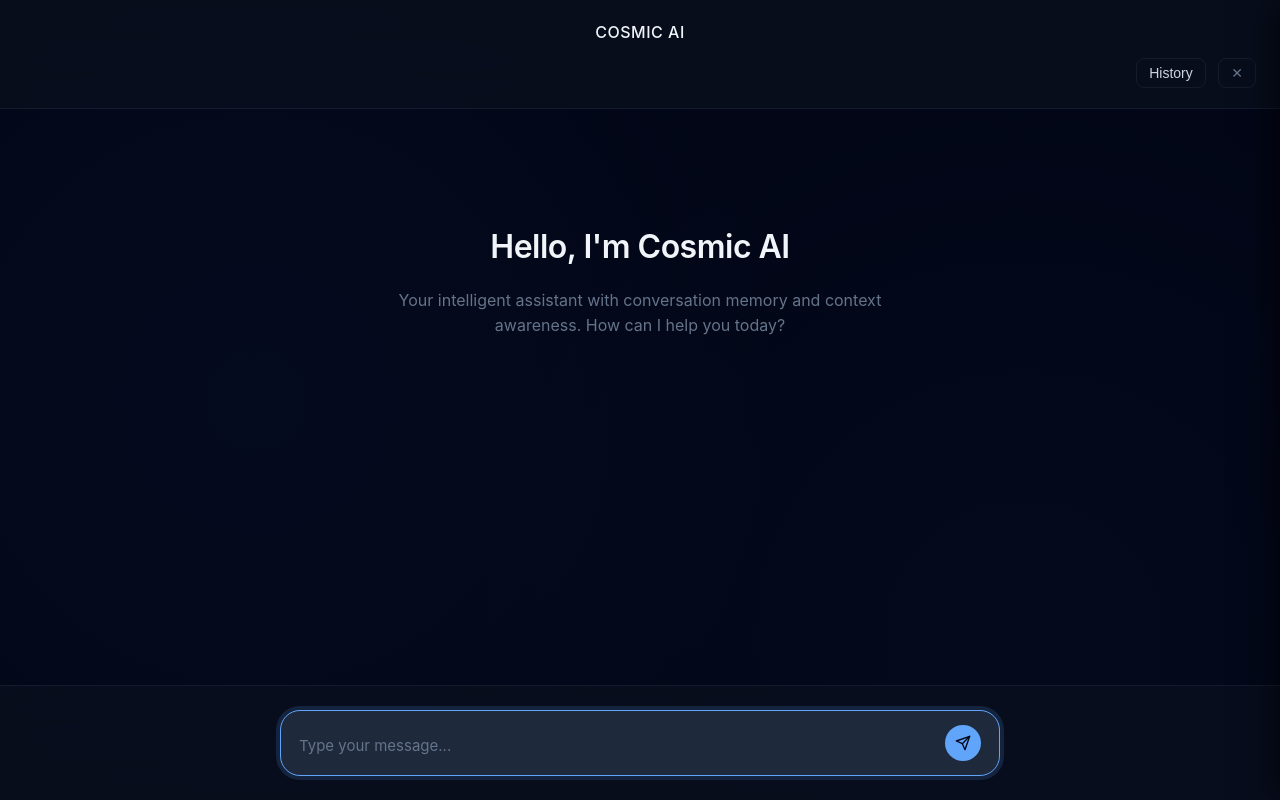
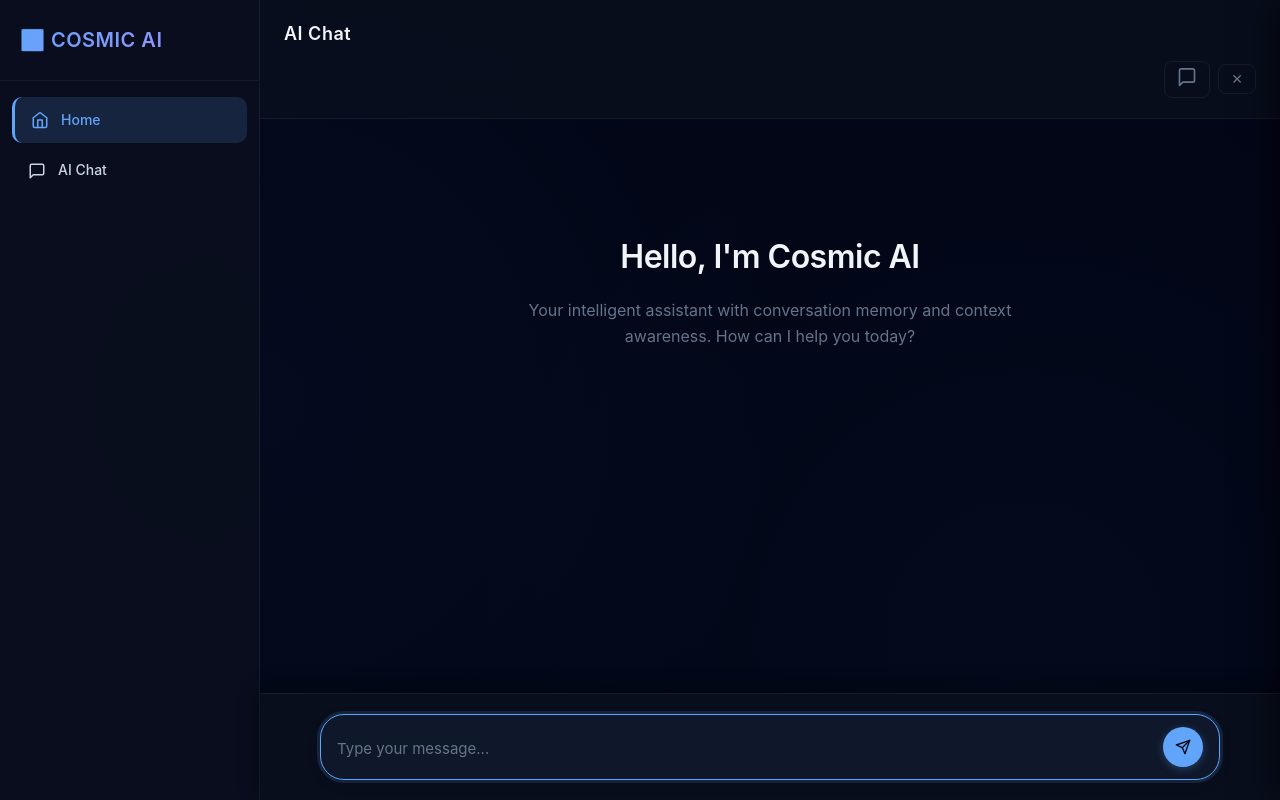
Before and after one commit to linkhanthtel/cosmic-ai, a Flask app: page / in a window 1280 px wide. Run offline with Flask 3, Linux system fonts and the light colour scheme; data that the repository does not hold is empty.

Commit message:
Update chat.html

```diff
--- a/templates/chat.html
+++ b/templates/chat.html
@@ -1,52 +1,17 @@
-<!DOCTYPE html>
-<html lang="en">
-<head>
-    <meta charset="UTF-8">
-    <meta name="viewport" content="width=device-width, initial-scale=1.0">
-    <title>AI Chat</title>
+{% extends "base.html" %}
+
+{% block title %}AI Chat - Cosmic AI{% endblock %}
+
+{% block extra_css %}
 <style>
-        * {
-            margin: 0;
-            padding: 0;
-            box-sizing: border-box;
-        }
-
-        :root {
-            --navy-darkest: #020617;
-            --navy-dark: #0a0f1e;
-            --navy-primary: #0f172a;
-            --navy-secondary: #1e293b;
-            --navy-accent: #334155;
-            --text-primary: #f1f5f9;
-            --text-secondary: #cbd5e1;
-            --text-muted: #64748b;
-            --accent-blue: #60a5fa;
-            --accent-blue-hover: #3b82f6;
-            --accent-glow: rgba(96, 165, 250, 0.15);
-            --border: rgba(51, 65, 85, 0.3);
-            --shadow: rgba(0, 0, 0, 0.5);
-        }
-
-        body {
-            font-family: -apple-system, BlinkMacSystemFont, 'Segoe UI', 'Roboto', 'Oxygen', 'Ubuntu', 'Cantarell', sans-serif;
-            background: var(--navy-darkest);
-            color: var(--text-primary);
-            line-height: 1.6;
-            height: 100vh;
-            overflow: hidden;
-            background-image:
-                radial-gradient(circle at 20% 50%, rgba(96, 165, 250, 0.03) 0%, transparent 50%),
-                radial-gradient(circle at 80% 80%, rgba(96, 165, 250, 0.02) 0%, transparent 50%);
-        }
-
-        .app {
+    .chat-app {
         display: flex;
         flex-direction: column;
         height: 100vh;
         max-width: 100vw;
     }
 
-        .header {
+    .chat-header {
         background: rgba(10, 15, 30, 0.8);
         backdrop-filter: blur(20px);
         border-bottom: 1px solid var(--border);
@@ -56,20 +21,18 @@
         z-index: 100;
     }
 
-        .header h1 {
-            font-size: 16px;
-            font-weight: 500;
+    .chat-header h2 {
+        font-size: 18px;
+        font-weight: 600;
         color: var(--text-primary);
-            text-align: center;
+        margin-bottom: 12px;
         letter-spacing: 0.5px;
-            margin-bottom: 12px;
     }
 
     .conversation-info {
         display: flex;
         justify-content: space-between;
         align-items: center;
-            margin-top: 12px;
         gap: 12px;
     }
 
@@ -97,7 +60,7 @@
         border-color: rgba(96, 165, 250, 0.25);
     }
 
-        .clear-btn {
+    .clear-btn, .history-toggle-btn {
         background: transparent;
         color: var(--text-muted);
         border: 1px solid var(--border);
@@ -114,10 +77,22 @@
         border-color: rgba(239, 68, 68, 0.3);
     }
 
+    .history-toggle-btn:hover {
+        background: rgba(96, 165, 250, 0.08);
+        color: var(--accent-blue);
+        border-color: rgba(96, 165, 250, 0.25);
+    }
+
+    .header-actions {
+        display: flex;
+        gap: 8px;
+        align-items: center;
+    }
+
     .chat-container {
         flex: 1;
         overflow-y: auto;
-            padding: 32px 24px;
+        padding: 32px 24px 120px 24px;
         background: transparent;
         scroll-behavior: smooth;
     }
@@ -212,15 +187,21 @@
     }
 
     .input-container {
-            background: rgba(10, 15, 30, 0.8);
+        position: fixed;
+        bottom: 0;
+        left: 260px;
+        right: 0;
+        background: rgba(10, 15, 30, 0.95);
         backdrop-filter: blur(20px);
         border-top: 1px solid var(--border);
-            padding: 24px;
+        padding: 20px 24px;
+        z-index: 100;
+        box-shadow: 0 -4px 20px rgba(0, 0, 0, 0.3);
     }
 
     .input-wrapper {
         position: relative;
-            max-width: 720px;
+        max-width: 900px;
         margin: 0 auto;
     }
 
@@ -228,17 +209,18 @@
         display: flex;
         align-items: flex-end;
         gap: 12px;
-            background: var(--navy-primary);
-            border: 1px solid var(--border);
-            border-radius: 20px;
-            padding: 14px 18px;
+        background: var(--navy-secondary);
+        border: 1.5px solid var(--border);
+        border-radius: 24px;
+        padding: 12px 16px;
         transition: all 0.3s cubic-bezier(0.16, 1, 0.3, 1);
+        box-shadow: 0 2px 8px rgba(0, 0, 0, 0.1);
     }
 
     .input-group:focus-within {
         border-color: var(--accent-blue);
-            background: var(--navy-secondary);
-            box-shadow: 0 0 0 4px var(--accent-glow);
+        background: var(--navy-primary);
+        box-shadow: 0 0 0 3px var(--accent-glow), 0 4px 12px rgba(0, 0, 0, 0.15);
     }
 
     .message-input {
@@ -247,11 +229,11 @@
         outline: none;
         background: transparent;
         font-size: 15px;
-            line-height: 1.5;
-            padding: 4px 0;
+        line-height: 1.6;
+        padding: 6px 0;
         resize: none;
         min-height: 24px;
-            max-height: 120px;
+        max-height: 150px;
         font-family: inherit;
         color: var(--text-primary);
     }
@@ -265,30 +247,33 @@
         color: var(--navy-darkest);
         border: none;
         border-radius: 50%;
-            width: 36px;
-            height: 36px;
+        width: 40px;
+        height: 40px;
         display: flex;
         align-items: center;
         justify-content: center;
         cursor: pointer;
         transition: all 0.2s cubic-bezier(0.16, 1, 0.3, 1);
         flex-shrink: 0;
+        box-shadow: 0 2px 8px rgba(96, 165, 250, 0.3);
     }
 
     .send-button:hover:not(:disabled) {
-            transform: scale(1.05);
-            box-shadow: 0 0 20px var(--accent-glow), 0 0 40px var(--accent-glow);
+        transform: scale(1.08);
+        background: var(--accent-blue-hover);
+        box-shadow: 0 4px 16px rgba(96, 165, 250, 0.4);
     }
 
     .send-button:active {
-            transform: scale(0.95);
+        transform: scale(0.96);
     }
 
     .send-button:disabled {
         background: var(--navy-accent);
         color: var(--text-muted);
         cursor: not-allowed;
-            opacity: 0.4;
+        opacity: 0.5;
+        box-shadow: none;
     }
 
     .typing-indicator {
@@ -396,116 +381,6 @@
         line-height: 1.6;
     }
 
-        .welcome-features {
-            display: none;
-        }
-
-        @media (max-width: 768px) {
-            .header {
-                padding: 16px 20px;
-            }
-
-            .header h1 {
-                font-size: 15px;
-            }
-
-            .chat-container {
-                padding: 24px 16px;
-            }
-
-            .message {
-                margin-bottom: 24px;
-            }
-
-            .message-content {
-                max-width: 80%;
-                font-size: 14px;
-            }
-
-            .input-container {
-                padding: 16px;
-            }
-
-            .input-group {
-                padding: 12px 16px;
-            }
-
-            .message-input {
-                font-size: 16px;
-            }
-
-            .status-message {
-                right: 16px;
-                left: 16px;
-                transform: translateY(calc(-100% - 24px));
-            }
-
-            .status-message.show {
-                transform: translateY(0);
-            }
-
-            .welcome-message {
-                padding: 60px 20px;
-            }
-
-            .welcome-message h2 {
-                font-size: 26px;
-            }
-
-            .welcome-message p {
-                font-size: 15px;
-            }
-        }
-
-        @media (min-width: 769px) and (max-width: 1024px) {
-            .message-content {
-                max-width: 70%;
-            }
-        }
-
-        @media (min-width: 1440px) {
-            .app {
-                max-width: 1100px;
-                margin: 0 auto;
-            }
-        }
-
-        @media (prefers-reduced-motion: reduce) {
-            .message, .typing-dot, .status-message, .send-button, .input-group {
-                animation: none;
-                transition: none;
-            }
-        }
-
-        .send-button:focus-visible,
-        .clear-btn:focus-visible {
-            outline: 2px solid var(--accent-blue);
-            outline-offset: 2px;
-        }
-
-        .message-input:focus {
-            outline: none;
-        }
-
-        /* History panel */
-        .history-toggle {
-            background: transparent;
-            color: var(--text-secondary);
-            border: 1px solid var(--border);
-            border-radius: 8px;
-            padding: 6px 12px;
-            font-size: 14px;
-            cursor: pointer;
-            transition: all 0.2s ease;
-            margin-right: 8px;
-        }
-
-        .history-toggle:hover {
-            background: rgba(96, 165, 250, 0.08);
-            color: var(--accent-blue);
-            border-color: rgba(96, 165, 250, 0.25);
-        }
-
     .history-panel {
         position: fixed;
         top: 0;
@@ -524,7 +399,7 @@
         flex-direction: column;
     }
 
-        .history-panel.show {
+    .history-panel.open {
         transform: translateX(0);
     }
 
@@ -536,14 +411,14 @@
         border-bottom: 1px solid var(--border);
     }
 
-        .history-title {
+    .history-header h3 {
         font-size: 14px;
         font-weight: 600;
         color: var(--text-primary);
         letter-spacing: 0.3px;
     }
 
-        .history-close {
+    .close-history-btn {
         background: transparent;
         color: var(--text-muted);
         border: 1px solid var(--border);
@@ -551,6 +426,13 @@
         padding: 6px 10px;
         font-size: 13px;
         cursor: pointer;
+        transition: all 0.2s ease;
+    }
+
+    .close-history-btn:hover {
+        background: rgba(96, 165, 250, 0.08);
+        color: var(--accent-blue);
+        border-color: rgba(96, 165, 250, 0.25);
     }
 
     .history-list {
@@ -577,16 +459,96 @@
         font-size: 12px;
         color: var(--text-secondary);
     }
+
+    .no-history {
+        padding: 16px;
+        color: var(--text-muted);
+        font-size: 13px;
+        text-align: center;
+    }
+
+    @media (max-width: 768px) {
+        .chat-header {
+            padding: 16px 20px;
+        }
+
+        .chat-header h2 {
+            font-size: 16px;
+        }
+
+        .chat-container {
+            padding: 24px 16px;
+        }
+
+        .message {
+            margin-bottom: 24px;
+        }
+
+        .message-content {
+            max-width: 80%;
+            font-size: 14px;
+        }
+
+        .chat-container {
+            padding: 24px 16px 140px 16px;
+        }
+
+        .input-container {
+            left: 0;
+            padding: 16px;
+        }
+
+        .input-group {
+            padding: 10px 14px;
+            border-radius: 20px;
+        }
+
+        .message-input {
+            font-size: 16px;
+        }
+
+        .send-button {
+            width: 36px;
+            height: 36px;
+        }
+
+        .status-message {
+            right: 16px;
+            left: 16px;
+            transform: translateY(calc(-100% - 24px));
+        }
+
+        .status-message.show {
+            transform: translateY(0);
+        }
+
+        .welcome-message {
+            padding: 60px 20px;
+        }
+
+        .welcome-message h2 {
+            font-size: 26px;
+        }
+
+        .welcome-message p {
+            font-size: 15px;
+        }
+    }
 </style>
-</head>
-<body>
-    <div class="app">
-        <div class="header">
-            <h1>COSMIC AI</h1>
+{% endblock %}
+
+{% block content %}
+<div class="chat-app">
+    <div class="chat-header">
+        <h2>AI Chat</h2>
         <div class="conversation-info" id="conversationInfo">
             <span class="topic-tags" id="topicTags"></span>
-                <div>
-                    <button class="history-toggle" onclick="toggleHistory()" title="Conversation history">History</button>
+            <div class="header-actions">
+                <button class="history-toggle-btn" onclick="toggleHistoryPanel()" title="Toggle conversation history">
+                    <svg width="20" height="20" viewBox="0 0 24 24" fill="none" stroke="currentColor" stroke-width="2" stroke-linecap="round" stroke-linejoin="round">
+                        <path d="M21 15a2 2 0 0 1-2 2H7l-4 4V3a2 2 0 0 1 2-2h14a2 2 0 0 1 2 2z"></path>
+                    </svg>
+                </button>
                 <button class="clear-btn" onclick="clearConversation()" title="Clear conversation">✕</button>
             </div>
         </div>
@@ -634,15 +596,17 @@
     <!-- Conversation History Panel -->
     <aside class="history-panel" id="historyPanel" aria-hidden="true">
         <div class="history-header">
-                <div class="history-title">Conversation History</div>
-                <button class="history-close" onclick="toggleHistory()">Close</button>
+            <h3>Conversation History</h3>
+            <button class="close-history-btn" onclick="toggleHistoryPanel()">✕</button>
         </div>
         <div class="history-list" id="historyList">
             <!-- history items injected here -->
         </div>
     </aside>
 </div>
+{% endblock %}
 
+{% block scripts %}
 <script>
     let isTyping = false;
 
@@ -697,7 +661,6 @@
         });
     }
 
-
     function showTypingIndicator() {
         isTyping = true;
         const typingIndicator = document.getElementById('typingIndicator');
@@ -712,7 +675,6 @@
         const typingIndicator = document.getElementById('typingIndicator');
         typingIndicator.classList.remove('show');
     }
-
 
     function showStatus(message, type) {
         const statusDiv = document.getElementById('statusMessage');
@@ -799,7 +761,6 @@
 
         if (sender === 'bot') {
             updateConversationInfo();
-                // Refresh history after bot response
             loadConversationHistory();
         }
     }
@@ -810,15 +771,14 @@
         loadConversationHistory();
     };
 
-        // Conversation history
-        function toggleHistory() {
+    function toggleHistoryPanel() {
         const panel = document.getElementById('historyPanel');
-            const isOpen = panel.classList.contains('show');
+        const isOpen = panel.classList.contains('open');
         if (isOpen) {
-                panel.classList.remove('show');
+            panel.classList.remove('open');
             panel.setAttribute('aria-hidden', 'true');
         } else {
-                panel.classList.add('show');
+            panel.classList.add('open');
             panel.setAttribute('aria-hidden', 'false');
             loadConversationHistory();
         }
@@ -839,7 +799,7 @@
         const list = document.getElementById('historyList');
         list.innerHTML = '';
         if (!history || history.length === 0) {
-                list.innerHTML = '<div style="padding: 16px; color: var(--text-muted); font-size: 13px;">No recent messages.</div>';
+            list.innerHTML = '<p class="no-history">No conversation history yet.</p>';
             return;
         }
         history.forEach(item => {
@@ -861,5 +821,4 @@
         });
     }
 </script>
-</body>
-</html>
+{% endblock %}
```
Lines whose indentation alone changed are shown as unchanged.
